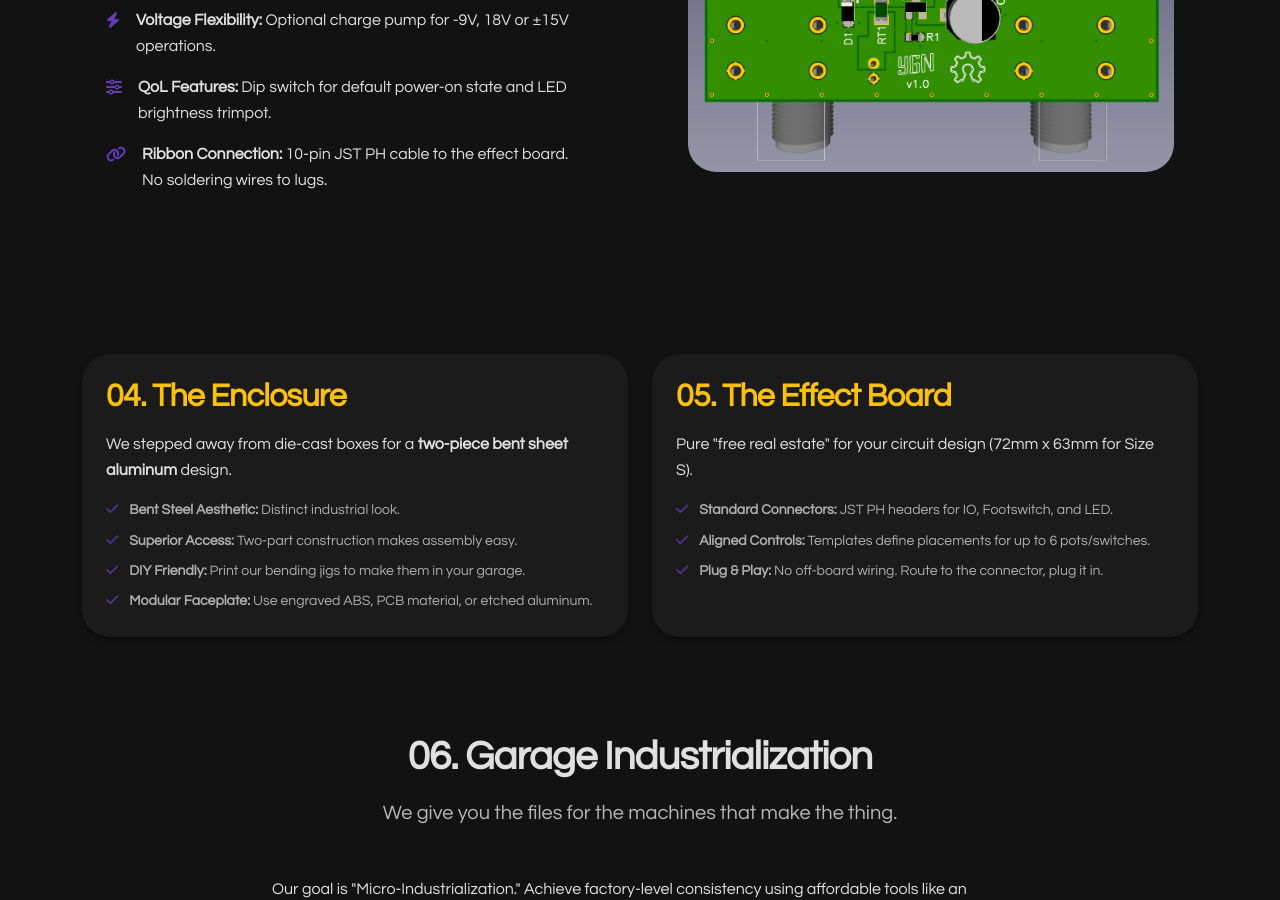
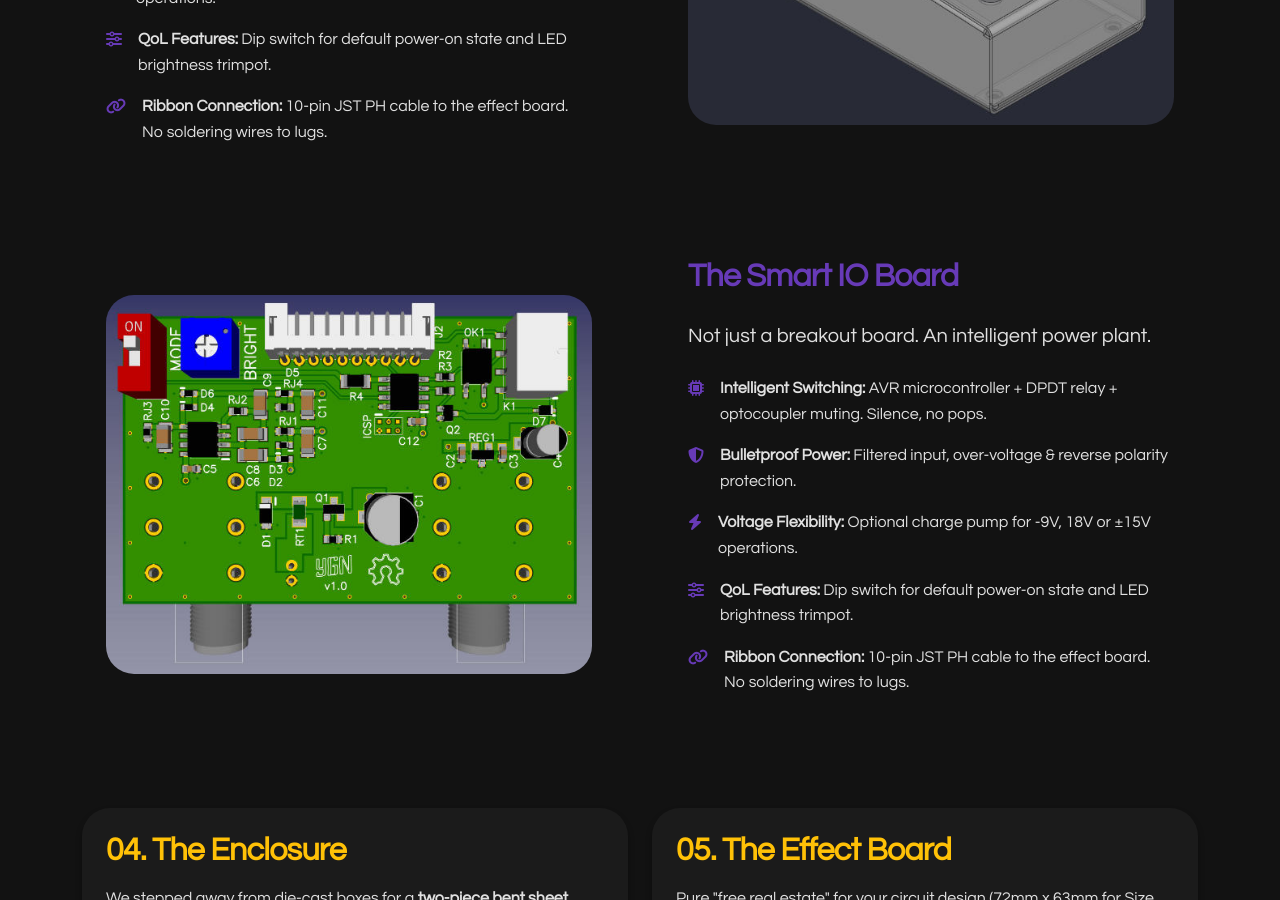
Before and after one commit to ygn-effects/ygn-effects.github.io, a Jekyll site: the page built from framework.html, in a window 1280 px wide and 900 px high, scrolled down 1954 px. Built offline with Jekyll 4.4.1, drawn with Linux system fonts in a browser that asks for light colours.

Commit message:
Figuring out the formatting

```diff
--- a/framework.html
+++ b/framework.html
@@ -100,8 +100,8 @@ layout: default
   </div>
 </section>
 
-<!-- 03. Smart IO Board -->
-<section class="py-5">
+<!-- Enclosure -->
+<section>
   <div class="container">
     <div class="row g-5 align-items-center">
       <div class="col-lg-6 p-5">
@@ -141,7 +141,54 @@ layout: default
         </ul>
       </div>
       <div class="col-lg-6 p-5"><!-- Placeholder for IO Board Image if available, otherwise generic tech illustration -->
+        <img src="/assets/images/framework/enclosure.jpg" alt="{{ page.title }}" class="img-fluid rounded">
+      </div>
+    </div>
+  </div>
+</section>
+
+<!-- 03. Smart IO Board -->
+<section>
+  <div class="container">
+    <div class="row g-5 align-items-center">
+      <div class="col-lg-6 p-5"><!-- Placeholder for IO Board Image if available, otherwise generic tech illustration -->
         <img src="/assets/images/framework/io-boars-s.jpg" alt="{{ page.title }}" class="img-fluid rounded">
+      </div>
+      <div class="col-lg-6 p-5">
+        <h2 class="text-secondary mb-4">The Smart IO Board</h2>
+        <p class="lead mb-4">Not just a breakout board. An intelligent power plant.</p>
+        <ul class="list-unstyled">
+          <li class="mb-3 d-flex">
+            <i class="fas fa-microchip text-secondary mt-1 me-3"></i>
+            <div>
+              <strong>Intelligent Switching:</strong> AVR microcontroller + DPDT relay + optocoupler muting. Silence, no pops.
+            </div>
+          </li>
+          <li class="mb-3 d-flex">
+            <i class="fas fa-shield-alt text-secondary mt-1 me-3"></i>
+            <div>
+              <strong>Bulletproof Power:</strong> Filtered input, over-voltage & reverse polarity protection.
+            </div>
+          </li>
+          <li class="mb-3 d-flex">
+            <i class="fas fa-bolt text-secondary mt-1 me-3"></i>
+            <div>
+              <strong>Voltage Flexibility:</strong> Optional charge pump for -9V, 18V or ±15V operations.
+            </div>
+          </li>
+          <li class="mb-3 d-flex">
+            <i class="fas fa-sliders-h text-secondary mt-1 me-3"></i>
+            <div>
+              <strong>QoL Features:</strong> Dip switch for default power-on state and LED brightness trimpot.
+            </div>
+          </li>
+          <li class="d-flex">
+            <i class="fas fa-link text-secondary mt-1 me-3"></i>
+            <div>
+              <strong>Ribbon Connection:</strong> 10-pin JST PH cable to the effect board. No soldering wires to lugs.
+            </div>
+          </li>
+        </ul>
       </div>
     </div>
   </div>
```
Also changed, not shown: assets/images/framework/enclosure.jpg (added), assets/images/framework/io-boars-s.jpg.
